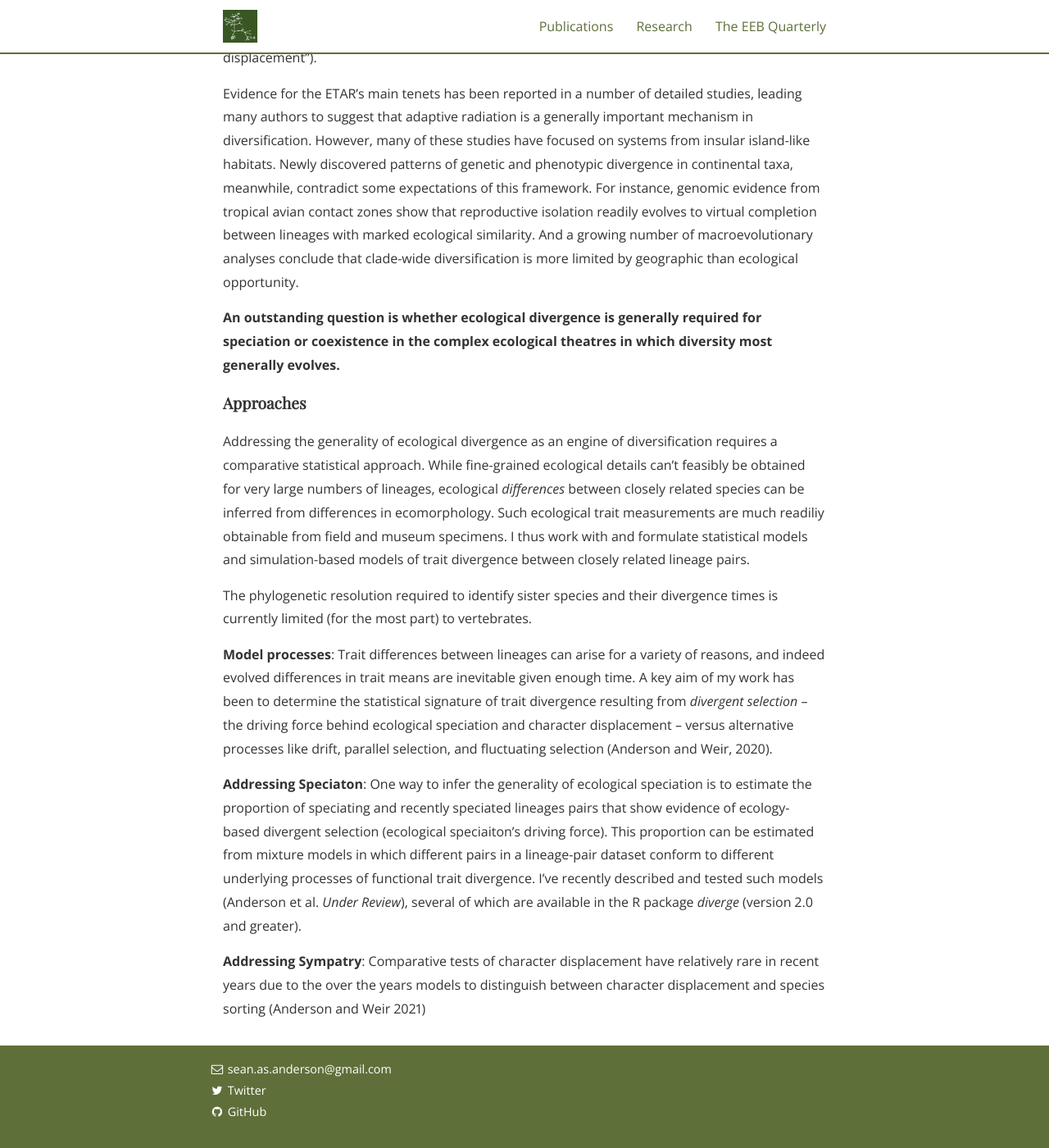
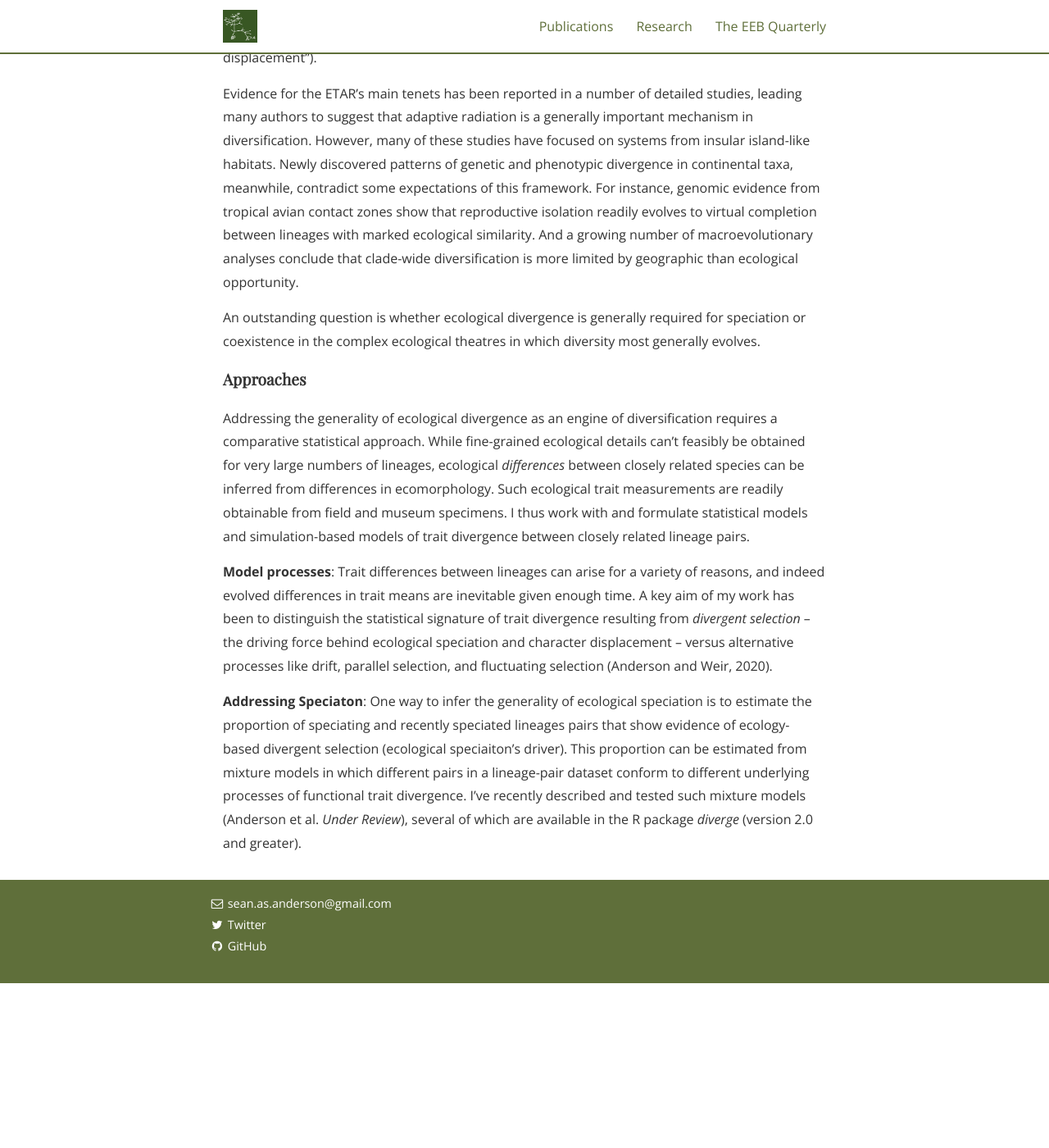
Before and after one commit to SeanASAnderson/SeanASAnderson.github.io, a Jekyll site: the page built from research.md, in a window 1280 px wide and 1400 px high, scrolled down 940 px. Shown: the whole window at 82% size. Built offline with Jekyll 4.4.1, drawn with Linux system fonts in a browser that asks for light colours; nearby versions of some CDN libraries; some web fonts are replaced; after the commit the page ends 2139 px from its top, so only the background shows below that.

Commit message:
fixing errors in layout

```diff
--- a/research.md
+++ b/research.md
@@ -21,23 +21,24 @@
 
 Evidence for the ETAR's main tenets has been reported in a number of detailed studies, leading many authors to suggest that adaptive radiation is a generally important mechanism in diversification. However, many of these studies have focused on systems from insular island-like habitats. Newly discovered patterns of genetic and phenotypic divergence in continental taxa, meanwhile, contradict some expectations of this framework. For instance, genomic evidence from tropical avian contact zones show that reproductive isolation readily evolves to virtual completion between lineages with marked ecological similarity. And a growing number of macroevolutionary analyses conclude that clade-wide diversification is more limited by geographic than ecological opportunity.
 
-**An outstanding question is whether ecological divergence is generally required for speciation or coexistence in the complex ecological theatres in which diversity most generally evolves.**
+An outstanding question is whether ecological divergence is generally required for speciation or coexistence in the complex ecological theatres in which diversity most generally evolves.
 
 #### Approaches
 
-Addressing the generality of ecological divergence as an engine of diversification requires a comparative statistical approach. While fine-grained ecological details can't feasibly be obtained for very large numbers of lineages, ecological *differences* between closely related species can be inferred from differences in ecomorphology. Such ecological trait measurements are much readiliy obtainable from field and museum specimens. I thus work with and formulate statistical models and simulation-based models of trait divergence between closely related lineage pairs.
+Addressing the generality of ecological divergence as an engine of diversification requires a comparative statistical approach. While fine-grained ecological details can't feasibly be obtained for very large numbers of lineages, ecological *differences* between closely related species can be inferred from differences in ecomorphology. Such ecological trait measurements are readily obtainable from field and museum specimens. I thus work with and formulate statistical models and simulation-based models of trait divergence between closely related lineage pairs.
 
-The phylogenetic resolution required to identify sister species and their divergence times is currently limited (for the most part) to vertebrates.
+**Model processes**: Trait differences between lineages can arise for a variety of reasons, and indeed evolved differences in trait means are inevitable given enough time. A key aim of my work has been to distinguish the statistical signature of trait divergence resulting from *divergent selection* -- the driving force behind ecological speciation and character displacement -- versus alternative processes like drift, parallel selection, and fluctuating selection (Anderson and Weir, 2020).
 
-**Model processes**: Trait differences between lineages can arise for a variety of reasons, and indeed evolved differences in trait means are inevitable given enough time. A key aim of my work has been to determine the statistical signature of trait divergence resulting from *divergent selection* -- the driving force behind ecological speciation and character displacement -- versus alternative processes like drift, parallel selection, and fluctuating selection (Anderson and Weir, 2020).
+**Addressing Speciaton**: One way to infer the generality of ecological speciation is to estimate the proportion of speciating and recently speciated lineages pairs that show evidence of ecology-based divergent selection (ecological speciaiton's driver). This proportion can be estimated from mixture models in which different pairs in a lineage-pair dataset conform to different underlying processes of functional trait divergence. I've recently described and tested such mixture models (Anderson et al. *Under Review*), several of which are available in the R package *diverge* (version 2.0 and greater).
 
-**Addressing Speciaton**: One way to infer the generality of ecological speciation is to estimate the proportion of speciating and recently speciated lineages pairs that show evidence of ecology-based divergent selection (ecological speciaiton's driving force). This proportion can be estimated from mixture models in which different pairs in a lineage-pair dataset conform to different underlying processes of functional trait divergence. I've recently described and tested such models (Anderson et al. *Under Review*), several of which are available in the R package *diverge* (version 2.0 and greater).
 
-**Addressing Sympatry**: Comparative tests of character displacement have relatively rare in recent years due to the  over the years  models to distinguish between character displacement and species sorting (Anderson and Weir 2021)
+{% comment %}
+
+**Addressing Sympatry**: Sympatric lineage pairs are often more differentiated in ecomorphology than allopatric pairs, a pattern expected from character displacement. But Comparative tests of character displacement have been relatively rare in recent years due to the difficulty of distinguishing character displacement over the years  models to distinguish between character displacement and species sorting (Anderson and Weir 2021)
 
 
 
-{% comment %}
+
 
 
 
```
